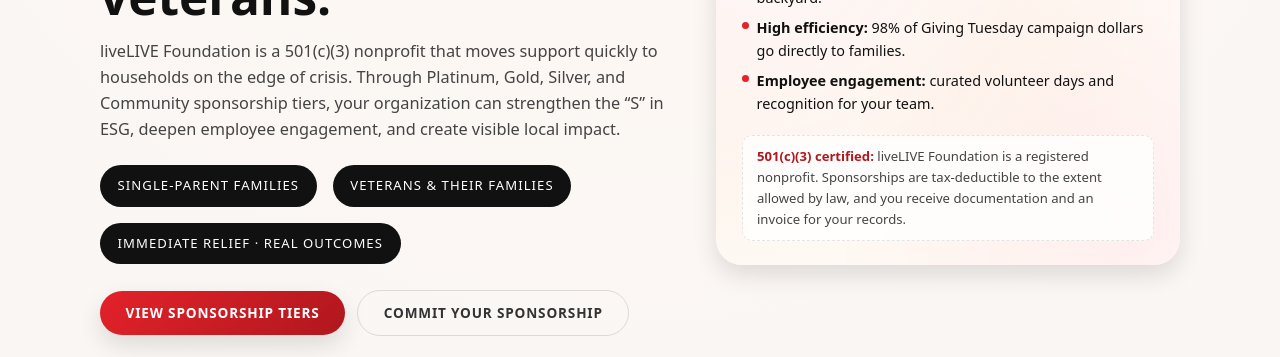
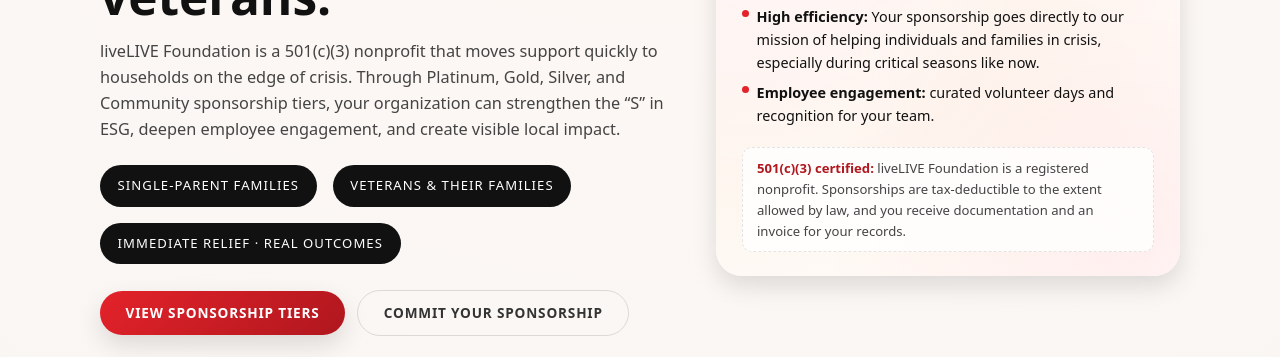
Before and after one commit to mendyturner/livelive_sponsorship, a plain HTML site: page index.html in a window 1280 px wide. Shown: the part 432-789 px from the top of the page. Drawn offline with Linux system fonts and the light colour scheme.

Commit message:
Revise efficiency statement in index.html
Updated the efficiency statement to emphasize the impact of sponsorship.

```diff
--- a/index.html
+++ b/index.html
@@ -450,7 +450,7 @@
             </li>
             <li>
               <span class="impact-bullet"></span>
-              <span><strong>High efficiency:</strong> 98% of Giving Tuesday campaign dollars go directly to families.</span>
+              <span><strong>High efficiency:</strong> Your sponsorship goes directly to our mission of helping individuals and families in crisis, especially during critical seasons like now.</span>
             </li>
             <li>
               <span class="impact-bullet"></span>
```
